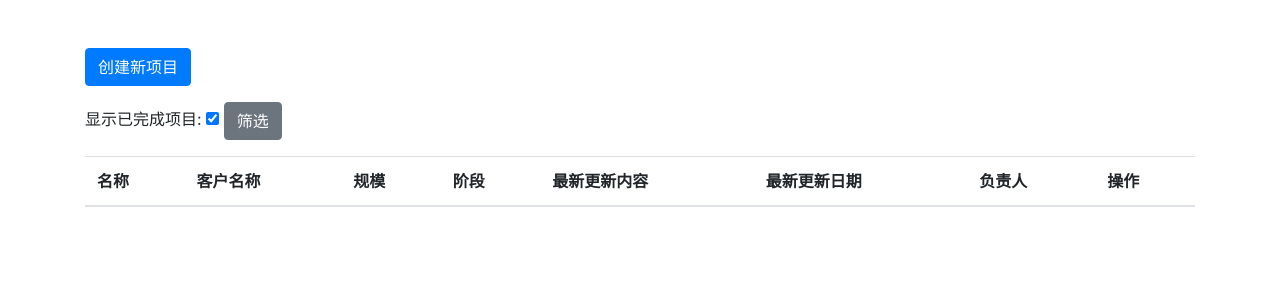
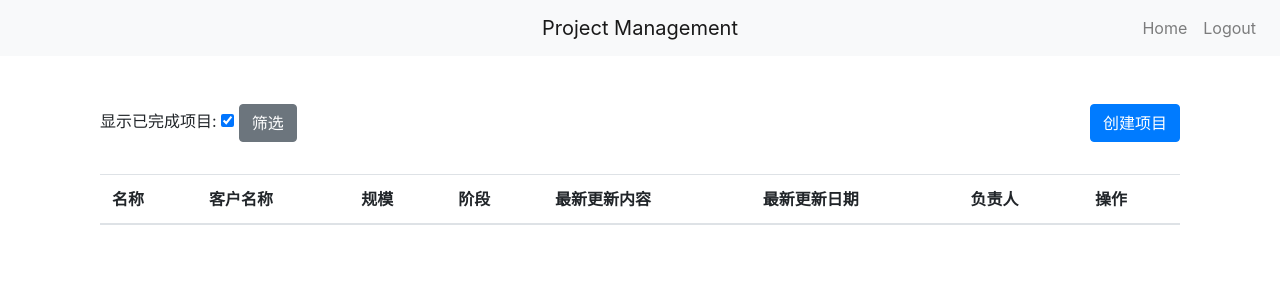
Before and after one commit to htkchenlei/ProjectManagement, a Flask app: page /index in a window 1280 px wide. Shown: the top 300 px of the page. Run offline with Flask 3, Linux system fonts and the light colour scheme; the visitor is signed in with stand-in values (Sample User, id 1); data that the repository does not hold is empty; some libraries are stand-ins or nearby versions.

Commit message:
修正bug

```diff
--- a/app.py
+++ b/app.py
@@ -104,9 +104,11 @@ def index():
 @app.route('/add_project', methods=['GET', 'POST'])
 def add_project():
     if 'user_id' not in session:
+        print("check user_id")
         return redirect(url_for('index'))
-
+    print("today")
     today = date.today().isoformat()
+    print("after today")
 
     if request.method == 'POST':
         name = request.form['name']
@@ -178,6 +180,7 @@ def update_project(project_id):
 def project_details(project_id):
     if 'user_id' not in session:
         return redirect(url_for('login'))
+    print(project_id)
 
     conn = get_db_connection()
     cursor = conn.cursor(dictionary=True)
@@ -194,6 +197,7 @@ def project_details(project_id):
 
     cursor.close()
     conn.close()
+    print("conn closed")
 
     return render_template('project_details.html', project_details=project_details)
 
@@ -231,9 +235,8 @@ def manage_projects():
 
 @app.route('/edit_project/<int:project_id>', methods=['GET', 'POST'])
 def edit_project(project_id):
-    if 'user_id' not in session or not session['is_admin']:
+    if 'user_id' not in session:
         return redirect(url_for('index'))
-
     conn = get_db_connection()
     cursor = conn.cursor(dictionary=True)
 
--- a/templates/base.html
+++ b/templates/base.html
@@ -1,30 +1,38 @@
 <!DOCTYPE html>
-<html lang="zh-CN">
+<html lang="zh-cn">
 <head>
     <meta charset="UTF-8">
     <meta name="viewport" content="width=device-width, initial-scale=1.0">
-    <title>项目管理系统</title>
+    <title>Project Management</title>
     <link rel="stylesheet" href="{{ url_for('static', filename='style.css') }}">
     <link href="https://stackpath.bootstrapcdn.com/bootstrap/4.5.2/css/bootstrap.min.css" rel="stylesheet">
+    <style>
+       .navbar .navbar-brand {
+            position: absolute;
+            left: 50%;
+            transform: translateX(-50%);
+            text-align: center;
+        }
+    </style>
 </head>
 <body>
     <nav class="navbar navbar-expand-lg navbar-light bg-light">
-        <a class="navbar-brand" href="#">项目管理系统</a>
-        <button class="navbar-toggler" type="button" data-toggle="collapse" data-target="#navbarNav" aria-controls="navbarNav" aria-expanded="false" aria-label="切换导航">
+        <a class="navbar-brand" href="#">Project Management</a>
+        <button class="navbar-toggler" type="button" data-toggle="collapse" data-target="#navbarNav" aria-controls="navbarNav" aria-expanded="false" aria-label="Toggle navigation">
             <span class="navbar-toggler-icon"></span>
         </button>
-        <div class="collapse navbar-collapse justify-content-end" id="navbarNav">
-            <ul class="navbar-nav">
+        <div class="collapse navbar-collapse" id="navbarNav">
+            <ul class="navbar-nav ml-auto">
                 {% if 'username' in session %}
                     <li class="nav-item">
-                        <a class="nav-link" href="{{ url_for('index') }}">首页</a>
+                        <a class="nav-link" href="{{ url_for('index') }}">Home</a>
                     </li>
                     <li class="nav-item">
-                        <a class="nav-link" href="{{ url_for('logout') }}">登出</a>
+                        <a class="nav-link" href="{{ url_for('logout') }}">Logout</a>
                     </li>
                 {% else %}
                     <li class="nav-item">
-                        <a class="nav-link" href="{{ url_for('login') }}">登录</a>
+                        <a class="nav-link" href="{{ url_for('login') }}">Login</a>
                     </li>
                 {% endif %}
             </ul>
--- a/templates/index.html
+++ b/templates/index.html
@@ -1,18 +1,16 @@
-<!DOCTYPE html>
-<html lang="zh-CN">
-<head>
-    <meta charset="UTF-8">
-    <meta name="viewport" content="width=device-width, initial-scale=1.0">
-    <title>项目管理系统</title>
-    <link rel="stylesheet" href="https://stackpath.bootstrapcdn.com/bootstrap/4.3.1/css/bootstrap.min.css">
-</head>
-<body>
+{% extends "base.html" %}
+
+{% block content %}
     <div class="container mt-5">
-        <a href="{{ url_for('add_project') }}" class="btn btn-primary mb-3">创建新项目</a>
-        <form action="" method="get" class="mb-3">
-            <label for="show_completed">显示已完成项目:</label>
-            <input type="checkbox" id="show_completed" name="show_completed" {% if show_completed %}checked{% endif %}>
-            <button type="submit" class="btn btn-secondary">筛选</button>
+        <form action="" method="get" class="mb-3 d-flex justify-content-between">
+            <div>
+                <label for="show_completed">显示已完成项目:</label>
+                <input type="checkbox" id="show_completed" name="show_completed" {% if show_completed %}checked{% endif %}>
+                <button type="submit" class="btn btn-secondary">筛选</button>
+            </div>
+            <div>
+                <a href="{{ url_for('add_project') }}" class="btn btn-primary mb-3">创建项目</a>
+            </div>
         </form>
         <table class="table table-striped">
             <thead>
@@ -38,7 +36,6 @@
                     <td>{{ project.update_date }}</td>
                     <td>{{ project.owner_username }}</td>
                     <td>
-                        <a href="{{ url_for('update_project', project_id=project.id) }}" class="btn btn-info">更新</a>
                         <a href="{{ url_for('project_details', project_id=project.id) }}" class="btn btn-success">详情</a>
                         <a href="{{ url_for('edit_project', project_id=project.id) }}" class="btn btn-warning">编辑</a>
                     </td>
@@ -47,5 +44,4 @@
             </tbody>
         </table>
     </div>
-</body>
-</html>
+{% endblock %}
```
Also changed, not shown: templates/add_project.html (+12 -5 lines), templates/edit_project.html (+2 -5 lines), templates/project_details.html (+17 -16 lines).
